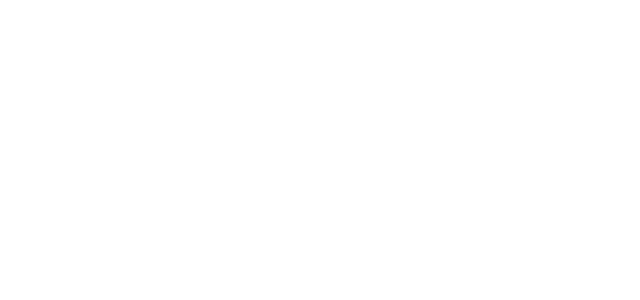
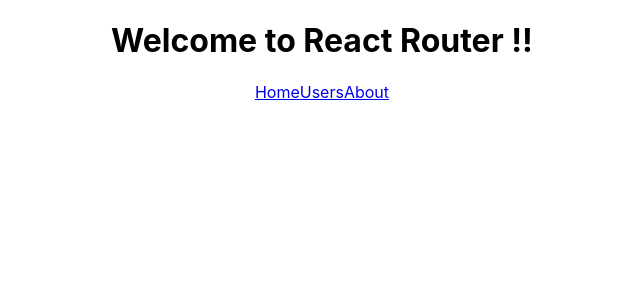
Before and after one commit to kamrul-dev/react-router-practice, a React (Create React App) app: page / in a window 1280 px wide. Shown: the top 300 px of the page, without its empty margins (318-958 px from the left). Built offline with nearby package versions, Linux system fonts and the light colour scheme.

Commit message:
Components structured and nav link added

```diff
--- a/src/App.js
+++ b/src/App.js
@@ -1,10 +1,11 @@
-import logo from './logo.svg';
+
 import './App.css';
+import Header from './components/Header/Header';
 
 function App() {
   return (
     <div className="App">
-
+      <Header></Header>
     </div>
   );
 }
--- /dev/null
+++ b/src/components/Header/Header.js
@@ -0,0 +1,18 @@
+import React from 'react';
+import { Link } from 'react-router-dom';
+
+
+const Header = () => {
+    return (
+        <div>
+            <h1>Welcome to React Router !!</h1>
+            <nav>
+                <Link to="/">Home</Link>
+                <Link to="/users">Users</Link>
+                <Link to="/about">About</Link>
+            </nav>
+        </div>
+    );
+};
+
+export default Header;
--- a/src/index.js
+++ b/src/index.js
@@ -3,10 +3,13 @@
 import './index.css';
 import App from './App';
 import reportWebVitals from './reportWebVitals';
+import { BrowserRouter } from 'react-router-dom';
 
 ReactDOM.render(
   <React.StrictMode>
-    <App />
+    <BrowserRouter>
+      <App />
+    </BrowserRouter>
   </React.StrictMode>,
   document.getElementById('root')
 );
```
Also changed, not shown: src/components/About/About.js (added, +11 -0 lines), src/components/Home/Home.js (added, +11 -0 lines), src/components/Users/Users.js (added, +11 -0 lines).
